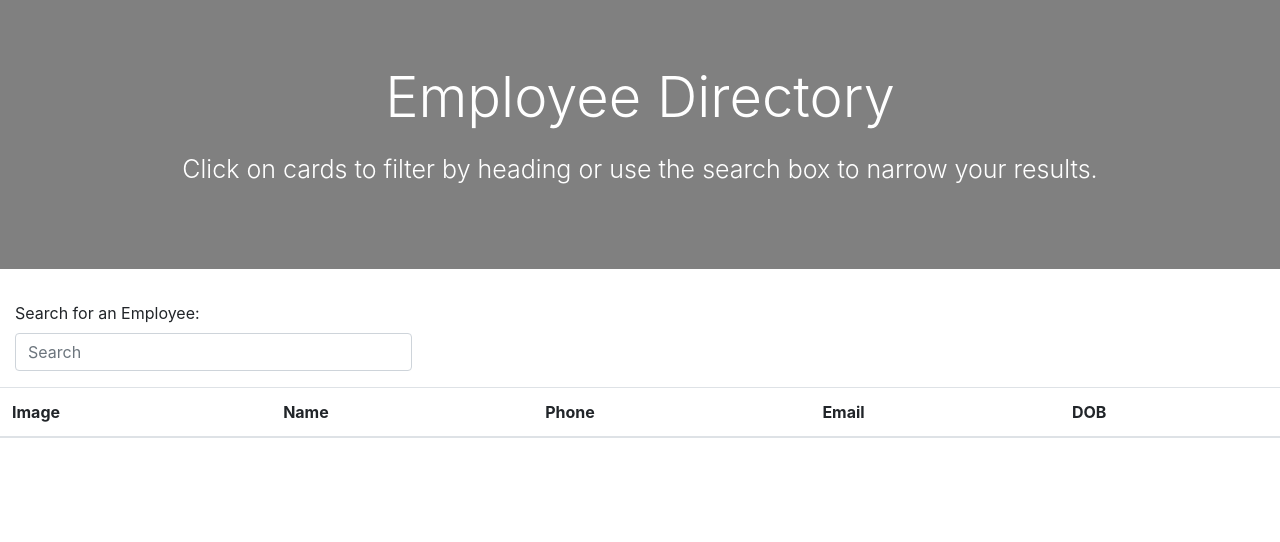
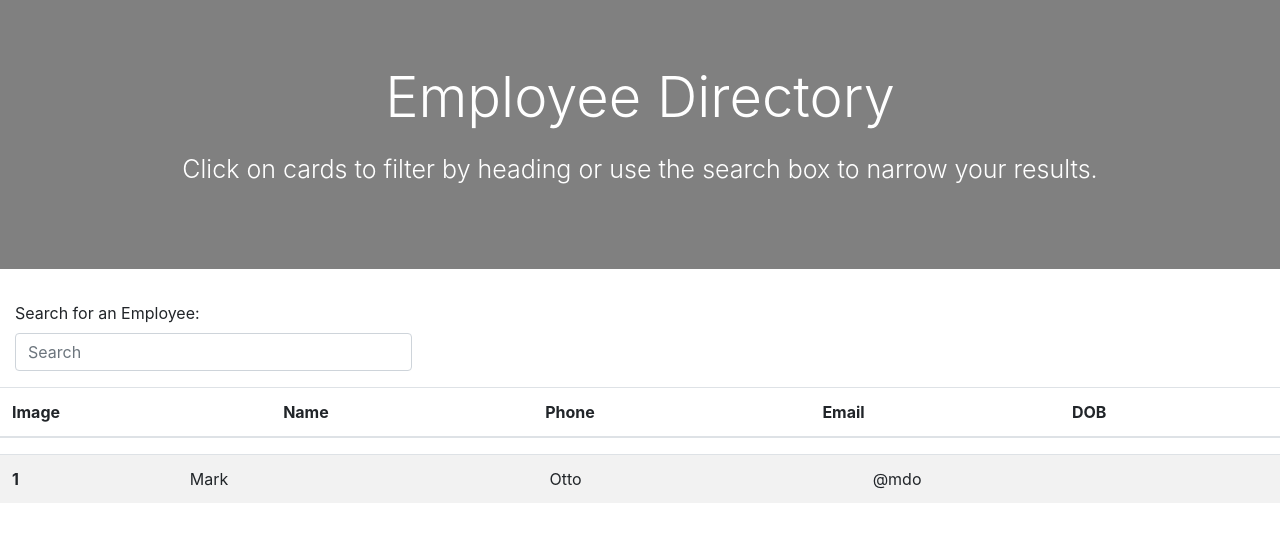
Before and after one commit to jessnyj/employee-list, a React (Create React App) app in the folder employee-list/: page / in a window 1280 px wide. Shown: the top 542 px of the page. Built offline with nearby package versions, Linux system fonts and the light colour scheme.

Commit message:
added row

```diff
--- a/employee-list/src/components/Row/row.js
+++ b/employee-list/src/components/Row/row.js
@@ -0,0 +1,19 @@
+import React from "react";
+import "./row.css";
+
+function Row() {
+    return (
+        <table class="table table-striped">
+            <tbody>
+                <tr>
+                    <th scope="row">1</th>
+                    <td>Mark</td>
+                    <td>Otto</td>
+                    <td>@mdo</td>
+                </tr>
+            </tbody>
+        </table>
+    );
+}
+
+export default Row;
--- a/employee-list/src/components/Table/table.js
+++ b/employee-list/src/components/Table/table.js
@@ -1,13 +1,13 @@
 import React from "react";
 import "./table.css";
 import Header from "../Header/header";
-// import Row from "./components/Row/row";
+import Row from "../Row/row";
 
 function Table() {
     return (
         <div>
             <Header />
-            {/* <Row /> */}
+            <Row />
         </div>
     )
 }
```
